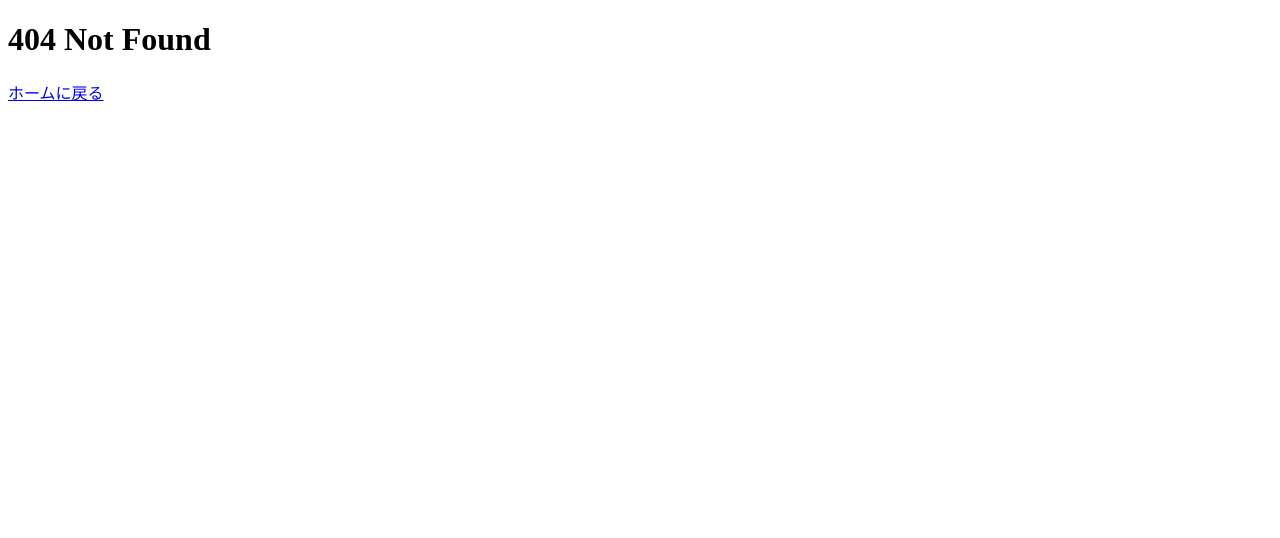
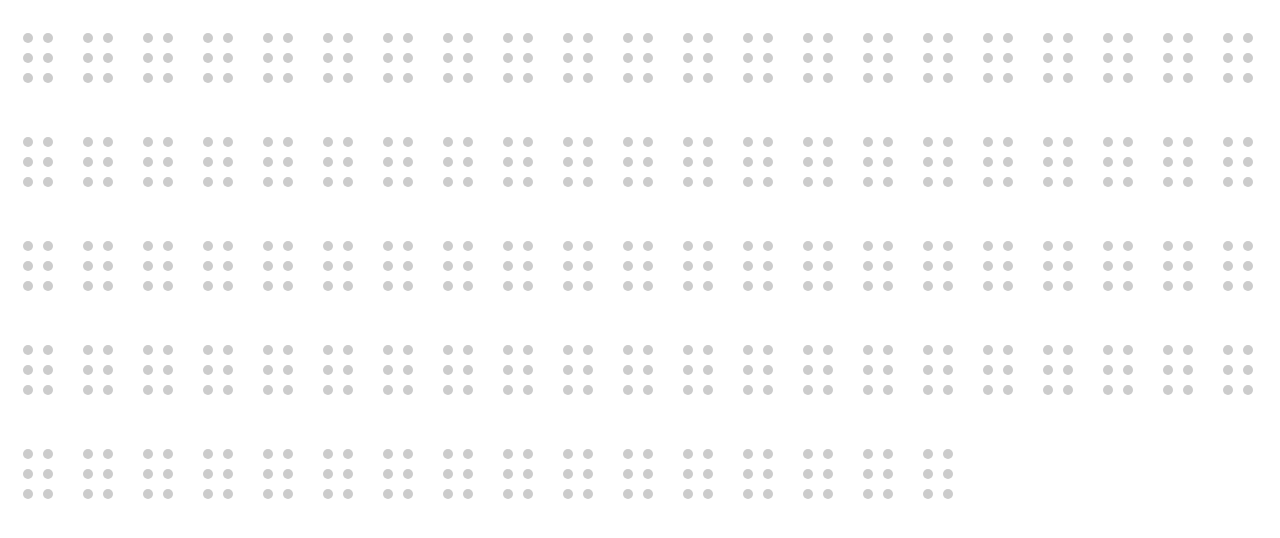
Before and after one commit to ut-code/dot-tutor, a React (Vite) app: page /touch in a window 1280 px wide. Before the commit this address had no page. Shown: the top 538 px of the page. Built offline with nearby package versions, Linux system fonts and the light colour scheme.

Commit message:
Create editabble Braille

```diff
--- a/src/App.tsx
+++ b/src/App.tsx
@@ -3,6 +3,7 @@ import { BrowserRouter, Routes, Route } from "react-router-dom";
 import Home from "./pages/Home";
 import NotFound from "./pages/NotFound";
 import Keyboard from "./pages/Keyboard";
+import Touch from "./pages/Touch";
 
 function App(): JSX.Element {
   return (
@@ -11,6 +12,7 @@ function App(): JSX.Element {
         <Routes>
           <Route path="/" element={<Home />}></Route>
           <Route path="/keyboard" element={<Keyboard />}></Route>
+          <Route path="/touch" element={<Touch />}></Route>
           <Route path="/*" element={<NotFound />}></Route>
         </Routes>
       </BrowserRouter>
--- a/src/components/brailleDefinitions.ts
+++ b/src/components/brailleDefinitions.ts
@@ -81,3 +81,13 @@ export const defaultBrailleStateValue = {
   Dot5: false,
   Dot6: false,
 };
+
+export type AvailableDot = "Dot1" | "Dot2" | "Dot3" | "Dot4" | "Dot5" | "Dot6";
+export const availableDots: AvailableDot[] = [
+  "Dot1",
+  "Dot2",
+  "Dot3",
+  "Dot4",
+  "Dot5",
+  "Dot6",
+];
--- /dev/null
+++ b/src/pages/Touch/index.tsx
@@ -0,0 +1,113 @@
+import React, {
+  useState,
+  useEffect,
+  type Dispatch,
+  type SetStateAction,
+} from "react";
+import {
+  type BrailleChar,
+  type BrailleState,
+  availableDots,
+} from "../../components/brailleDefinitions";
+import fromBrailleChar from "../../components/fromBrailleChar";
+import toBrailleChar from "../../components/toBrailleChar";
+
+/**
+ * component to create touch-to-change Braille
+ * @param param0.height height
+ * @param param0.width width
+ * @param param0.brailleStrings strings of Braille
+ * @param param0.setBrailleStrings function to update the strings
+ * @param param0.index index of the current character
+ * @returns touch-to-change SVG Braille
+ */
+function EdittableBraille({
+  height,
+  width,
+  brailleStrings,
+  setBrailleStrings,
+  index,
+}: {
+  height: string;
+  width: string;
+  brailleStrings: BrailleChar[];
+  setBrailleStrings: Dispatch<SetStateAction<BrailleChar[]>>;
+  index: number;
+}): JSX.Element {
+  const [brailleState, setBrailleState] = useState<BrailleState>(
+    fromBrailleChar(brailleStrings[index])
+  );
+  useEffect(() => {
+    setBrailleStrings(
+      brailleStrings.map((brailleChar, i) =>
+        i === index ? toBrailleChar(brailleState) : brailleChar
+      )
+    );
+  }, [brailleState]);
+  const xCoordinateList = {
+    Dot1: "40",
+    Dot2: "40",
+    Dot3: "40",
+    Dot4: "80",
+    Dot5: "80",
+    Dot6: "80",
+  };
+  const yCoordinateList = {
+    Dot1: "40",
+    Dot2: "80",
+    Dot3: "120",
+    Dot4: "40",
+    Dot5: "80",
+    Dot6: "120",
+  };
+  return (
+    <>
+      <svg
+        xmlns="http://www.w3.org/2000/svg"
+        height={height}
+        width={width}
+        viewBox="0,0,120,160"
+      >
+        <text x="2" y="141" style={{ fontSize: "169px" }}>
+          {toBrailleChar(brailleState)}
+        </text>
+        {Object.values(availableDots).map((dotNumber) => (
+          <React.Fragment key={dotNumber}>
+            <circle
+              cx={xCoordinateList[dotNumber]}
+              cy={yCoordinateList[dotNumber]}
+              r="10"
+              fill={brailleState[dotNumber] ? "black" : "#ccc"}
+              onClick={() => {
+                setBrailleState({
+                  ...brailleState,
+                  [dotNumber]: !brailleState[dotNumber],
+                });
+              }}
+            />
+          </React.Fragment>
+        ))}
+      </svg>
+    </>
+  );
+}
+
+export default function Touch(): JSX.Element {
+  const [brailleStrings, setBrailleStrings] = useState<BrailleChar[]>(
+    [...Array(100)].map((_) => "⠀")
+  );
+  return (
+    <>
+      {brailleStrings.map((_, index) => (
+        <EdittableBraille
+          key={index}
+          height={"100"}
+          width={"60"}
+          brailleStrings={brailleStrings}
+          setBrailleStrings={setBrailleStrings}
+          index={index}
+        />
+      ))}
+    </>
+  );
+}
```
